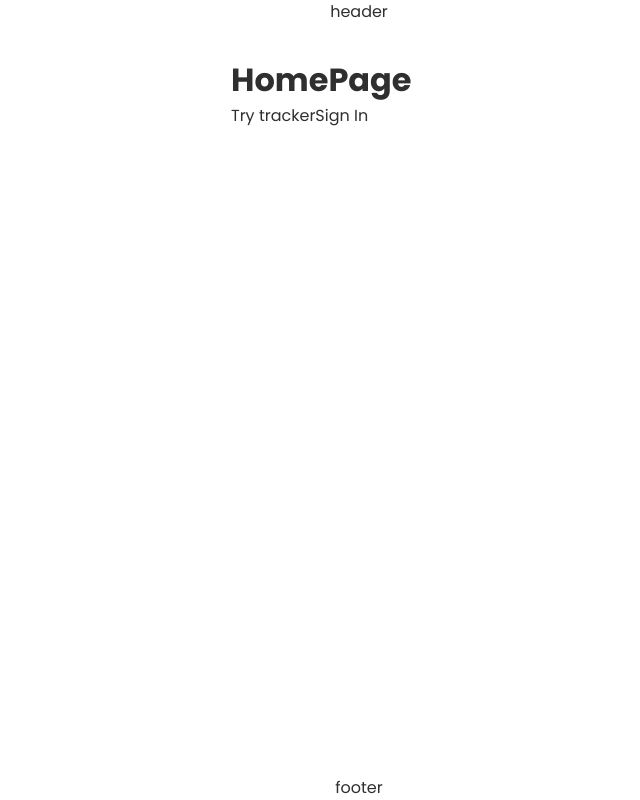
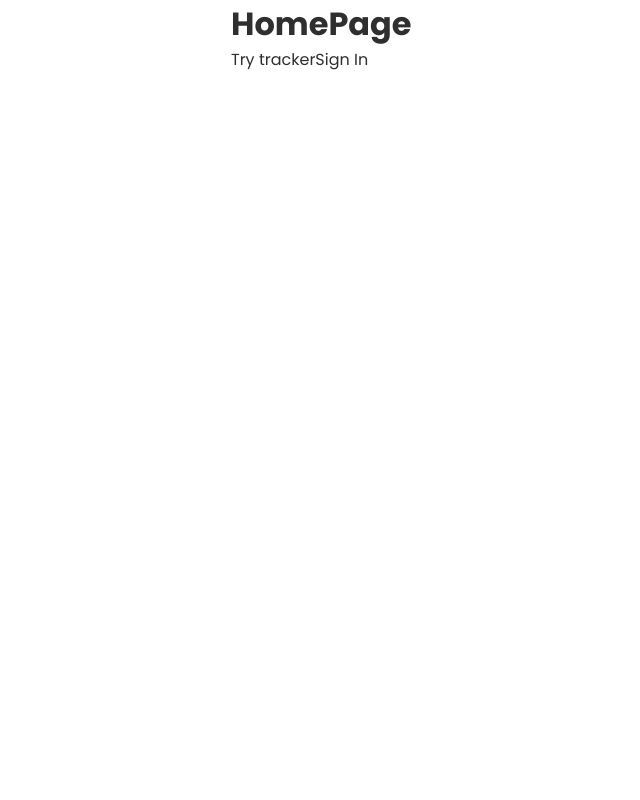
Before and after one commit to OlehKotynskyi/project-GROUP_WORK_React, a React (Create React App) app: page / in a window 1280 px wide. Shown: the whole page, without its empty margins (281-921 px from the left). Built offline with nearby package versions, Linux system fonts and the light colour scheme.

Commit message:
routing change

```diff
--- a/package.json
+++ b/package.json
@@ -22,6 +22,7 @@
     "react-hot-toast": "^2.4.1",
     "react-modal": "^3.16.1",
     "react-redux": "^9.1.1",
+    "react-router": "^6.23.0",
     "react-router-dom": "^6.23.0",
     "react-scripts": "5.0.1",
     "redux-persist": "^6.0.0",
--- a/src/components/App.jsx
+++ b/src/components/App.jsx
@@ -1,7 +1,7 @@
 //src/components/App.jsx
-import { Suspense, lazy } from 'react';
+import { lazy } from 'react';
 import { Routes, Route } from 'react-router-dom';
-//import { SharedLayout } from '../components/SharedLayout/SharedLayout.jsx';
+import { SharedLayout } from '../components/SharedLayout/SharedLayout.jsx';
 import NotFoundPage from '../pages/NotFoundPage/NotFoundPage.jsx';
 const HomePage = lazy(() => import('../pages/HomePage/HomePage.jsx'));
 const SignUpPage = lazy(() => import('../pages/SignUpPage/SignUpPage.jsx'));
@@ -11,17 +11,15 @@ const TrackerPage = lazy(() => import('../pages/TrackerPage/TrackerPage.jsx'));
 export const App = () => {
   return (
     <div>
-      <Suspense fallback={<div>Loading...</div>}>
-        <Routes>
-          {/*<Route path="/" element={<SharedLayout />}>*/}
+      <Routes>
+        <Route path="/" element={<SharedLayout />}>
           <Route index element={<HomePage />} />
           <Route path="/signup" element={<SignUpPage />} />
           <Route path="/signin" element={<SignInPage />} />
           <Route path="/tracker" element={<TrackerPage />} />
-          <Route path="*" element={<NotFoundPage />} />
-          {/*</Route>*/}
-        </Routes>
-      </Suspense>
+        </Route>
+        <Route path="*" element={<NotFoundPage />} />
+      </Routes>
     </div>
   );
 };
--- a/src/components/SharedLayout/SharedLayout.jsx
+++ b/src/components/SharedLayout/SharedLayout.jsx
@@ -1,11 +1,13 @@
 // components/SharedLayout.js
+import { Suspense } from 'react';
+import { Outlet } from 'react-router-dom';
 import stayle from '../../pages/Base.module.css';
-export const SharedLayout = ({ children }) => {
+export const SharedLayout = () => {
   return (
     <div className={stayle.wrapper}>
-      <header>header</header>
-      <main>{children}</main>
-      <footer>footer</footer>
+      <Suspense fallback={null}>
+        <Outlet />
+      </Suspense>
     </div>
   );
 };
--- a/src/pages/HomePage/HomePage.jsx
+++ b/src/pages/HomePage/HomePage.jsx
@@ -1,17 +1,12 @@
 //src/pages/HomePage.jsx
-import { SharedLayout } from '../../components/SharedLayout/SharedLayout.jsx';
-
 import style from '../Base.module.css';
 const HomePage = () => {
   return (
-    <SharedLayout>
-      <div className={style.container}>
-        <h1>HomePage</h1>
-
-        <a href="/signup">Try tracker</a>
-        <a href="/signin">Sign In</a>
-      </div>
-    </SharedLayout>
+    <div className={style.container}>
+      <h1>HomePage</h1>
+      <a href="/signup">Try tracker</a>
+      <a href="/signin">Sign In</a>
+    </div>
   );
 };
 
--- a/src/pages/SignInPage/SignInPage.jsx
+++ b/src/pages/SignInPage/SignInPage.jsx
@@ -1,11 +1,6 @@
 //src/pages/SignInPage.jsx
-import { SharedLayout } from '../../components/SharedLayout/SharedLayout.jsx';
 const SignInPage = () => {
-  return (
-    <SharedLayout>
-      <h1>SignInPage</h1>
-    </SharedLayout>
-  );
+  return <h1>SignInPage</h1>;
 };
 
 export default SignInPage;
--- a/src/pages/SignUpPage/SignUpPage.jsx
+++ b/src/pages/SignUpPage/SignUpPage.jsx
@@ -1,12 +1,6 @@
 //src/pages/SignUpPage.jsx
-import { SharedLayout } from '../../components/SharedLayout/SharedLayout.jsx';
-
 const SignUpPage = () => {
-  return (
-    <SharedLayout>
-      <h1>SignUpPage</h1>
-    </SharedLayout>
-  );
+  return <h1>SignUpPage</h1>;
 };
 
 export default SignUpPage;
```
Also changed, not shown: 1 other file (tests, documents, lock files or other folders).
